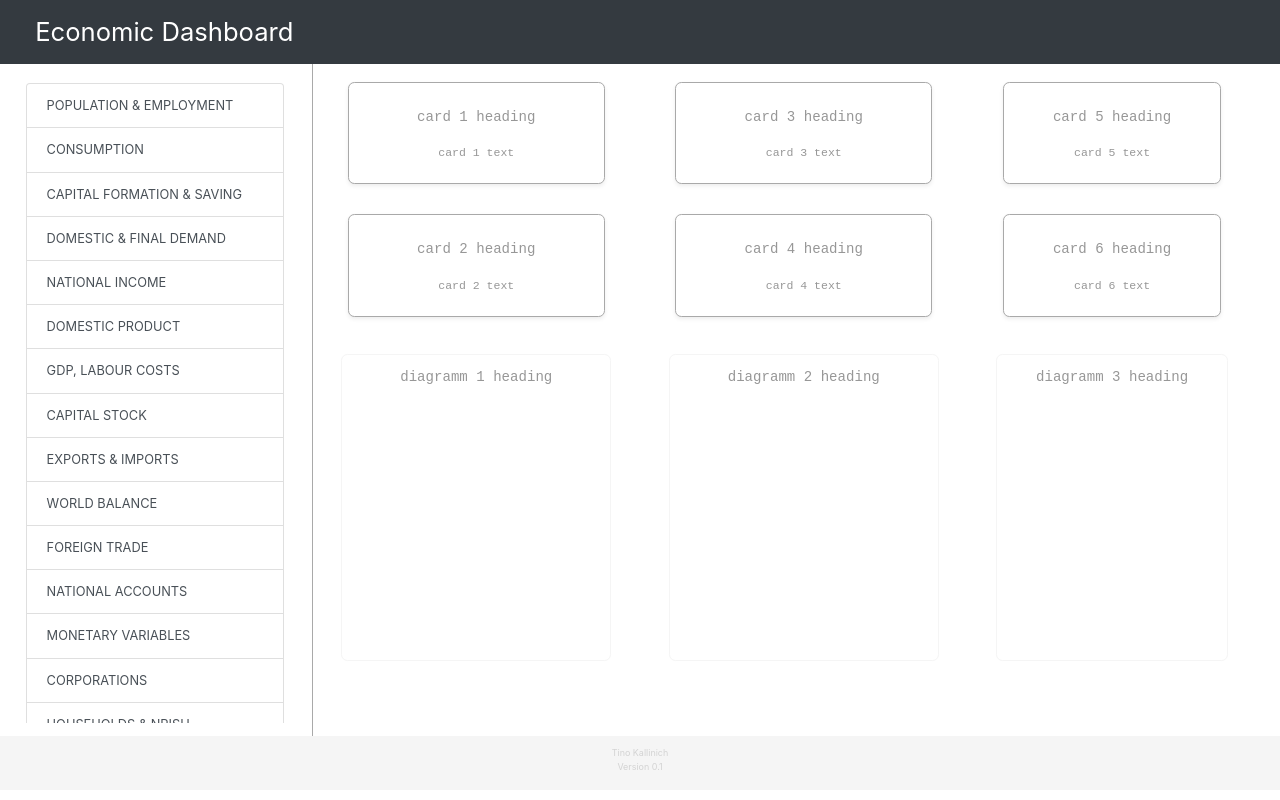
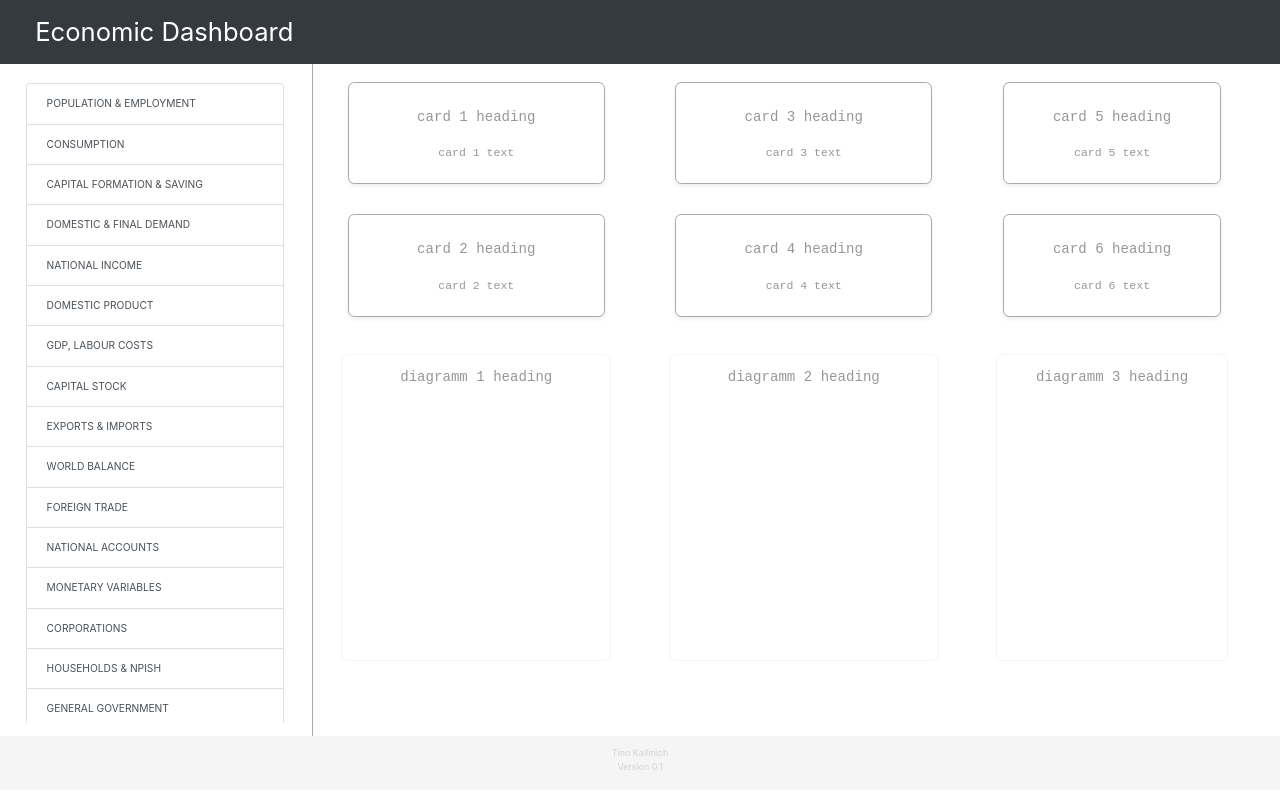
Before and after one commit to SeemannMx/AngularDashboard, an Angular app: page / in a window 1280 px wide. Built offline with nearby package versions, Linux system fonts and the light colour scheme.

Commit message:
adjusted text size

```diff
--- a/src/app/Modules/List.ts
+++ b/src/app/Modules/List.ts
@@ -1,6 +1,11 @@
 export class List {
   text1: string;
 
+  /**
+   * provide text for list in html
+   * @param {number} id
+   * @returns {string}
+   */
     getText(id:number): string{
       var result: string;
 
--- a/src/app/app.component.css
+++ b/src/app/app.component.css
@@ -21,7 +21,7 @@
   margin-bottom: 1vw;
   color: white;
   overflow-y: scroll;
-  font-size: 1vw;
+  font-size: 0.8vw;
 }
 
 .collapse {
```
